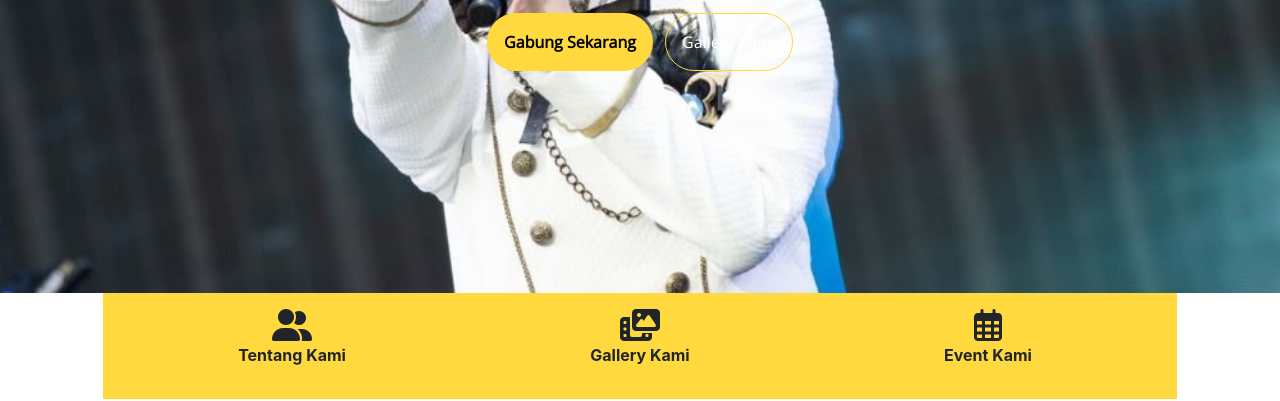
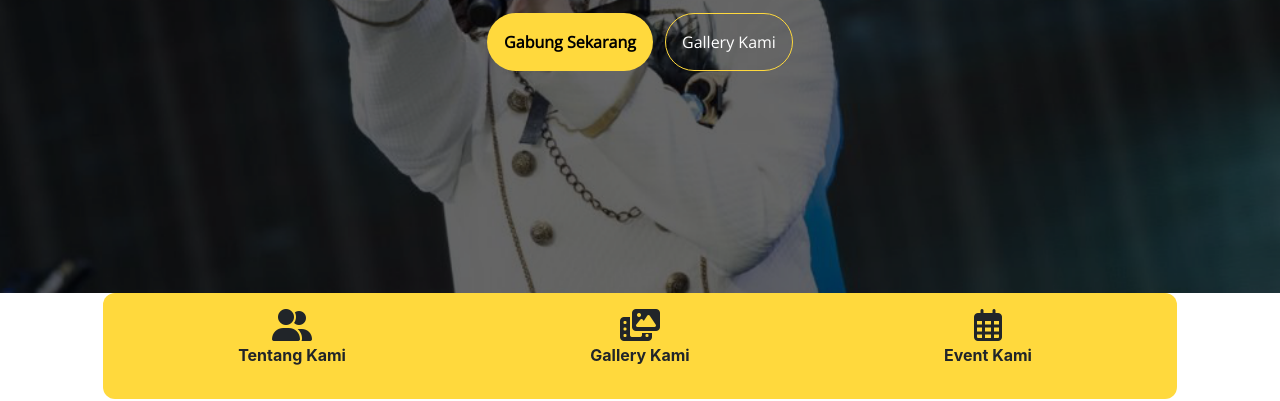
Before and after one commit to wibuundipa/wibuundipa, a plain HTML site: page index.html in a window 1280 px wide. Shown: the part 403-804 px from the top of the page. Drawn offline with nearby package versions, Linux system fonts and the light colour scheme.

Commit message:
keren mi amanesu pacarku :)

```diff
--- a/style/css/index.css
+++ b/style/css/index.css
@@ -26,7 +26,7 @@
 /* jumbotron */
 .bg-cover
 {
-    background-image: url("../../assets/img/amanesu.jpg");
+    background-image: url("../../assets/img/amanesu2.png");
     background-repeat: none;
     background-size: cover;
     height: 80vh;
@@ -61,6 +61,7 @@
 .kartu
 {
     background-color: #FFD93D;
+    border-radius: 12px;
 }
 
 .col-4.border.border-danger.text-center i
```
Also changed, not shown: assets/img/amanesu2.png (added).
